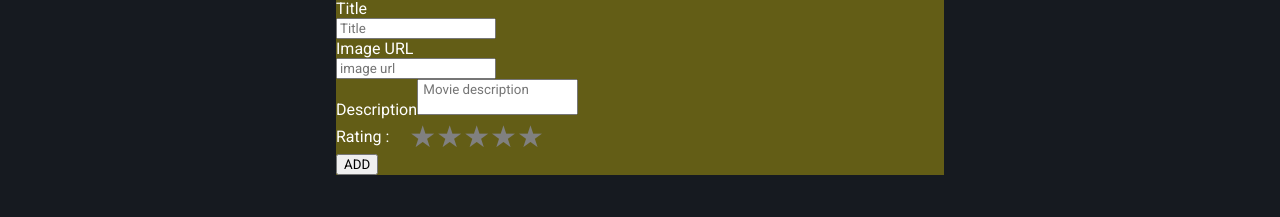
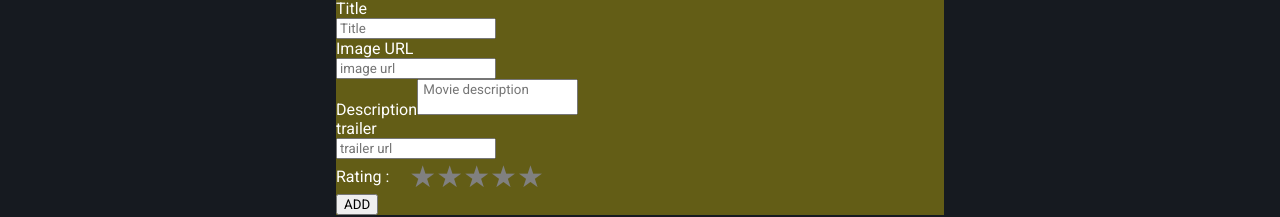
Before and after one commit to bashiroo2/testmeifucan666, a React (Create React App) app: page / in a window 1280 px wide. Shown: the part 1111-1328 px from the top of the page. Built offline with nearby package versions, Linux system fonts and the light colour scheme.

Commit message:
Update 5 files

```diff
--- a/src/App.js
+++ b/src/App.js
@@ -4,6 +4,7 @@ import "./App.css";
 import MovieList from './Components/MovieList.js';
 import Filtring from './Components/Filtring.js';
 import { Route,Routes } from "react-router-dom";
+import Details from './Components/Details'
 
 
 
@@ -15,19 +16,22 @@ const info = [
       title: 'Inception',
       img: 'https://cinedweller.com/wp-content/uploads/2019/12/Inception-teaser-1000.jpg',
       description: 'A skilled thief who steals corporate secrets by infiltrating the subconscious of his targets is offered a chance to regain his old life as payment for a seemingly impossible task: "inception".',
-      rating: 4
+      rating: 4,
+      trailer:'https://www.youtube.com/watch?v=HcoZbHBDHQA'
     },
     {
       title: 'Purple Hearts',
       img: 'https://occ-0-1647-1168.1.nflxso.net/dnm/api/v6/evlCitJPPCVCry0BZlEFb5-QjKc/AAAABSKftikf9jXTrbv1k8Kb-wW5Xwc1MVkJOHaA4zbH7zBeQqats8EXhLHmqjRabS_N9caM_u3zuLZdtMPmjpHpZy8rHfUi-2roS2HAX6304DLVu_GS6FEJbX5A9P21Z1fYv-Ynkw.jpg',
       description: 'In spite of their many differences, Cassie, a struggling singer-songwriter, and Luke, a troubled Marine, agree to marry solely for military benefits. But when tragedy strikes, the line between real and pretend begins to blur.',
-      rating: 4.5
+      rating: 4.5,
+       trailer:'https://www.youtube.com/watch?v=WTLgg8oRSBE'
     },
     {
       title: 'Fast & Furious X',
       img: 'https://www.themoviedb.org/t/p/original/7Br9F8EHrtNT2hFgD5oTfDMRgud.jpg',
       description: 'Dom Toretto and his family are targeted by the vengeful son of drug kingpin Hernan Reyes.',
-      rating: 5
+      rating: 5,
+      trailer:'https://www.youtube.com/watch?v=eoOaKN4qCKw'
     }
  ];
 
@@ -39,7 +43,7 @@ function App(){
   const [keyword, setKeyword] = useState("");
 
  function adding(movie) {
-  if (movie.title && movie.img && movie.description && movie.rating) {
+  if (movie.title && movie.img && movie.description && movie.trailer && movie.rating) {
     setList([...list, movie]);
   }
 }
@@ -64,6 +68,8 @@ function App(){
         <AddMovie adding={adding} />
     </div> }/>
 
+    <Route path='/movie/:title' element={<Details movies={info}/>}/>
+
   </Routes>    );
 }
 
--- a/src/Components/AddMovie.js
+++ b/src/Components/AddMovie.js
@@ -6,7 +6,7 @@ export default function AddMovie({adding}) {
 
     let titleRef = useRef();
     let imgurlRef = useRef();
-
+   let traileref=useRef();
     let descRef = useRef();
     let [rate, setRate] = useState(0);
     const ratingChanged = (newRating) => {
@@ -17,7 +17,7 @@ export default function AddMovie({adding}) {
     function submitted(ev){
         ev.preventDefault();
 
-        let movieObject = {title:titleRef.current.value, img:imgurlRef.current.value, description:descRef.current.value, rating:rate};
+        let movieObject = {title:titleRef.current.value, img:imgurlRef.current.value, description:descRef.current.value,trailer:traileref.current.value , rating:rate};
         adding(movieObject);
 
 
@@ -46,6 +46,12 @@ export default function AddMovie({adding}) {
                     <span className="input-group-text">Description</span>
                     <textarea ref={descRef} className="form-control" aria-label="With textarea" placeholder=" Movie description" required></textarea>
                 </div>
+                 <div className="row mb-3">
+                    <label htmlFor="colFormLabel" className="col-sm-2 col-form-label">trailer</label>
+                    <div className="col-sm-10">
+                    <input ref={traileref} type="text" className="form-control" id="colFormLabel" placeholder="trailer url" required/>
+                    </div>
+                </div>
 
                 <div className="rating" required>
                 <h> Rating :  </h>
--- /dev/null
+++ b/src/Components/Details.js
@@ -0,0 +1,13 @@
+import { useParams } from 'react-router-dom';
+
+export default function Details({movies}) {
+ let { title } = useParams();
+
+  const x = movies.find((x) => x.title == title);
+return (
+    <div>
+      <h3>Movie name: {x.title}</h3>
+
+    </div>
+  );
+}
--- a/src/Components/MovieCard.js
+++ b/src/Components/MovieCard.js
@@ -1,7 +1,10 @@
 import "./moviecard.css";
+import {Link} from "react-router-dom";
+
 
 export default function MovieCard({ ele }) {
   return (
+  <Link to={`/movie/${ele.title}`} style={{textDecoration:"none"}}>
       <div className="MovieCard">
         <div>
           <div className="ppp">
@@ -14,6 +17,6 @@ export default function MovieCard({ ele }) {
           </div>
         </div>
       </div>
-
+   </Link>
   );
 }
```
Also changed, not shown: src/Components/Details.css (added).
